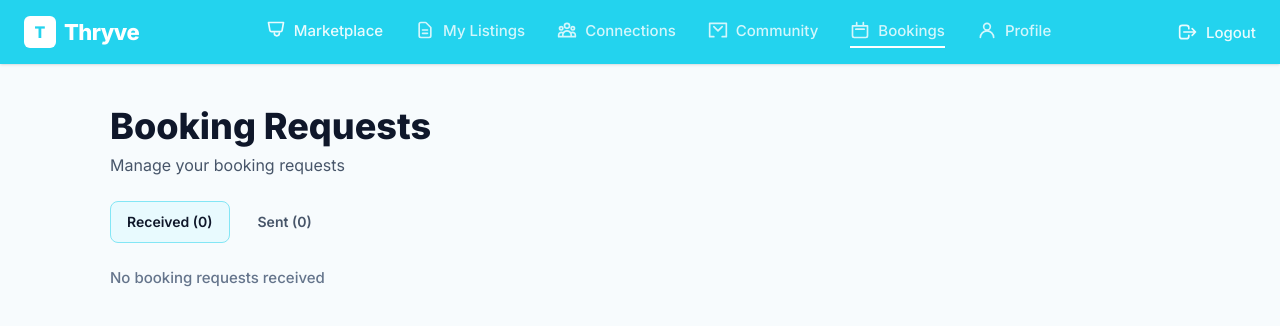
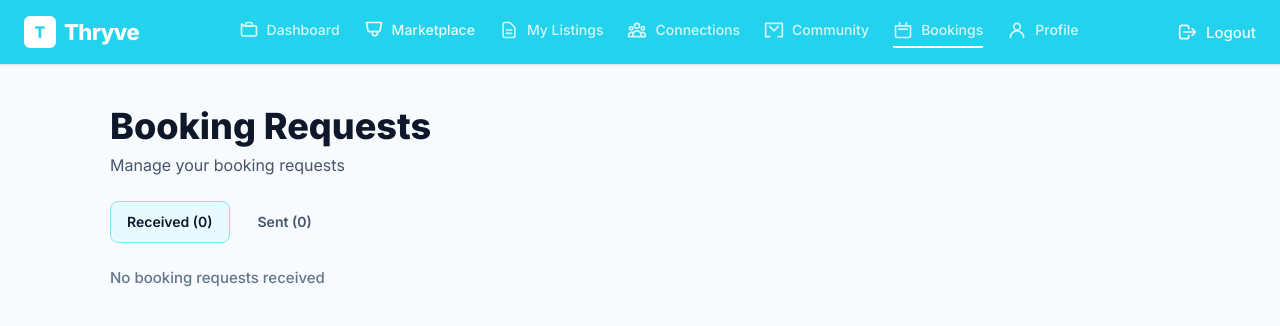
Before and after one commit to siv727/CSIT327-G1-Thryve, a Django app: page /bookings/ in a window 1280 px wide. Shown: the top 326 px of the page. Run offline with Django 5.2, Linux system fonts and the light colour scheme; the visitor is signed in with stand-in values (Sample User, id 1); some libraries are stand-ins or nearby versions.

Commit message:
fix(dashboard): add_dashboard_page_in_bookings_page_and_profile_page_header

```diff
--- a/thryve/booking_app/templates/bookings.html
+++ b/thryve/booking_app/templates/bookings.html
@@ -52,7 +52,20 @@
 
       <!-- Center: Navigation Links -->
       {% with active=request.resolver_match.url_name %}
-      <nav class="flex items-center gap-8 text-[15px] font-medium">
+      <nav class="flex items-center gap-6 text-[14px] font-medium">
+        <!-- Dashboard -->
+        <a href="{% url 'thryve_app:dashboard' %}"
+          class="relative flex items-center gap-2 pb-1 hover:text-white transition-all text-white/80">
+          <svg xmlns="http://www.w3.org/2000/svg" class="w-5 h-5 flex-shrink-0" fill="none" viewBox="0 0 24 24" stroke="currentColor">
+            <path stroke-linecap="round" stroke-linejoin="round" stroke-width="2" d="M3 7v10a2 2 0 002 2h14a2 2 0 002-2V9a2 2 0 00-2-2H5a2 2 0 00-2-2z"></path>
+            <path stroke-linecap="round" stroke-linejoin="round" stroke-width="2" d="M8 5a2 2 0 012-2h4a2 2 0 012 2v2H8V5z"></path>
+          </svg>
+          <span class="leading-none">Dashboard</span>
+          {% if active == 'dashboard' %}
+          <span class="absolute left-0 -bottom-1 h-[2px] w-full bg-white"></span>
+          {% endif %}
+        </a>
+
         <!-- Marketplace -->
         <a href="{% url 'home' %}"
           class="relative flex items-center gap-2 pb-1 hover:text-white transition-all text-white/90">
```
Also changed, not shown: thryve/profile_app/templates/profile_app/business_profile.html (+14 -1 lines), thryve/profile_app/templates/profile_app/profile_customization.html (+15 -2 lines).
